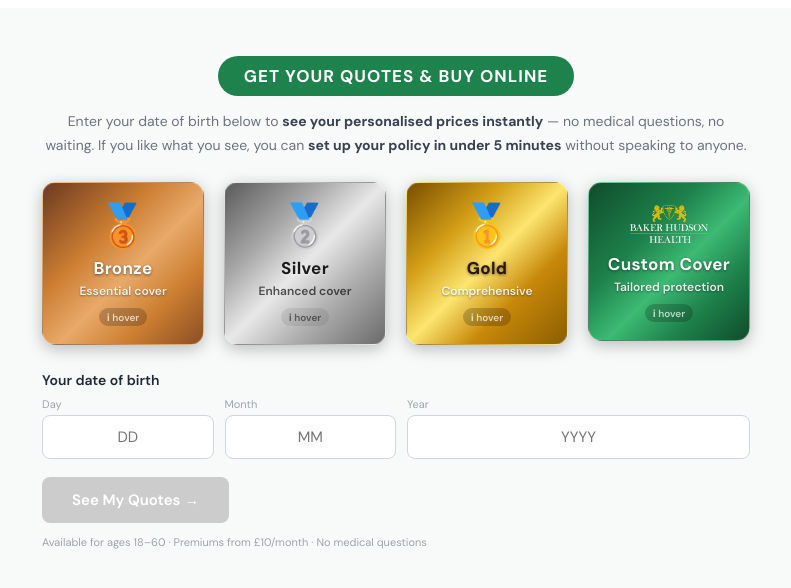
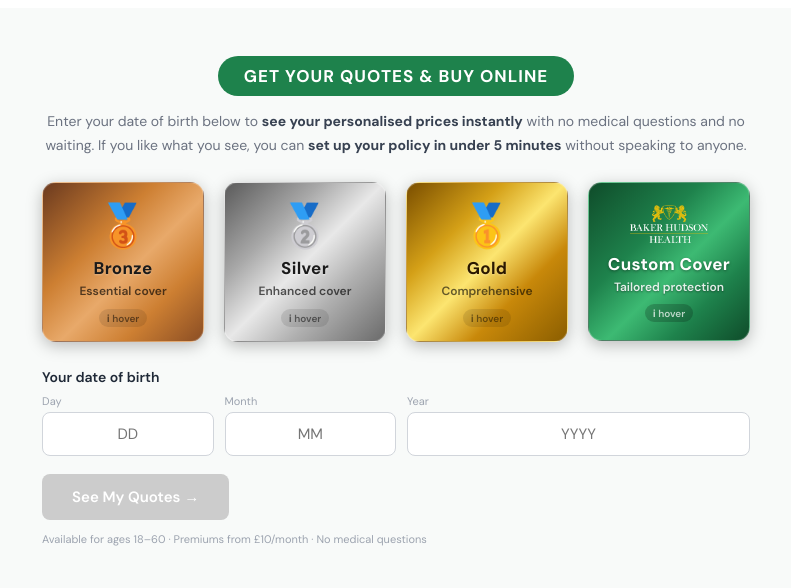
Before and after one commit to mgriffiths5000/Friendly-Shield, a React (Vite) app: page / in a window 1280 px wide. Shown: the top 588 px of the page, without its empty margins (244-1035 px from the left). Built offline with nearby package versions, Linux system fonts and the light colour scheme.

Commit message:
Update App.jsx

```diff
--- a/src/App.jsx
+++ b/src/App.jsx
@@ -797,7 +797,7 @@ const CustomCoverTooltip = ({ style = {} }) => {
 const TierCard = ({ icon, tier, sub }) => {
   const [hovered, setHovered] = useState(false);
   const btnRef = useRef(null);
-  const [tipPos, setTipPos] = useState({ top: 0, left: 0, _flipped: false });
+  const [tipPos, setTipPos] = useState({ top: 0, left: 0, _flipped: false, _caretLeft: 0 });
   const TOOLTIP_W = 240;
   const TOOLTIP_H = 280;
   const handleEnter = () => {
@@ -807,62 +807,47 @@ const TierCard = ({ icon, tier, sub }) => {
       const idealLeft = anchorCentreX - TOOLTIP_W / 2;
       const left = Math.max(8, Math.min(idealLeft, window.innerWidth - TOOLTIP_W - 8));
       const wouldClip = r.bottom + TOOLTIP_H + 8 > window.innerHeight;
-      setTipPos({
-        top: wouldClip ? r.top - TOOLTIP_H - 8 : r.bottom + 8,
-        left,
-        _flipped: wouldClip,
-        _caretLeft: anchorCentreX,
-      });
+      setTipPos({ top: wouldClip ? r.top - TOOLTIP_H - 8 : r.bottom + 8, left, _flipped: wouldClip, _caretLeft: anchorCentreX });
     }
     setHovered(true);
   };
+  // Bronze gets dark text to match Silver and Gold readability
+  const textColor = tier === "Silver" ? "#1a1a1a" : tier === "Gold" ? "#2a1800" : "#1a1a1a";
+  const subColor  = tier === "Silver" ? "rgba(0,0,0,0.65)" : tier === "Gold" ? "rgba(0,0,0,0.6)" : "rgba(0,0,0,0.65)";
+  const hintColor = tier === "Silver" ? "rgba(0,0,0,0.5)" : tier === "Gold" ? "rgba(0,0,0,0.45)" : "rgba(0,0,0,0.5)";
+  const hintBg    = "rgba(0,0,0,0.1)";
+  const shadow    = tier === "Silver" ? "0 1px 2px rgba(255,255,255,0.6)" : "0 1px 2px rgba(255,255,255,0.3)";
   return (
     <div
       ref={btnRef}
       onMouseEnter={handleEnter}
       onMouseLeave={() => setHovered(false)}
+      onTouchStart={e => { e.preventDefault(); hovered ? setHovered(false) : handleEnter(); }}
       style={{
         background: METALLIC_GRAD[tier],
         borderRadius: 14,
-        padding: "22px 12px 18px",
+        padding: "22px 12px 14px",
         textAlign: "center",
         cursor: "default",
         boxShadow: "0 4px 16px rgba(0,0,0,0.25)",
         border: "1px solid rgba(255,255,255,0.25)",
+        display: "flex",
+        flexDirection: "column",
+        alignItems: "center",
       }}
     >
       <div style={{ fontSize: 42, marginBottom: 10, lineHeight: 1 }}>{icon}</div>
-      <div style={{
-        fontSize: 17,
-        fontWeight: 800,
-        color: METALLIC_TEXT[tier],
-        textShadow: tier === "Silver" ? "0 1px 2px rgba(255,255,255,0.6)" : "0 1px 3px rgba(0,0,0,0.5)",
-        marginBottom: 4,
-        letterSpacing: "0.02em",
-      }}>
+      <div style={{ fontSize: 17, fontWeight: 800, color: textColor, textShadow: shadow, marginBottom: 4, letterSpacing: "0.02em" }}>
         {tier}
       </div>
-      <div style={{
-        fontSize: 12,
-        fontWeight: 600,
-        color: tier === "Silver" ? "rgba(0,0,0,0.65)" : "rgba(255,255,255,0.88)",
-        textShadow: tier === "Silver" ? "none" : "0 1px 2px rgba(0,0,0,0.4)",
-        marginBottom: 6,
-      }}>
+      <div style={{ fontSize: 12, fontWeight: 600, color: subColor, marginBottom: 0, flex: 1 }}>
         {sub}
       </div>
-      <div style={{
-        display: "inline-block",
-        fontSize: 10,
-        fontWeight: 600,
-        color: tier === "Silver" ? "rgba(0,0,0,0.5)" : "rgba(255,255,255,0.7)",
-        background: tier === "Silver" ? "rgba(0,0,0,0.08)" : "rgba(0,0,0,0.2)",
-        borderRadius: 999,
-        padding: "2px 8px",
-      }}>
+      {/* Hint badge pinned to bottom, aligned across all cards */}
+      <div style={{ marginTop: 10, display: "inline-block", fontSize: 10, fontWeight: 600, color: hintColor, background: hintBg, borderRadius: 999, padding: "2px 8px" }}>
         ℹ <span className="fs-tap-hint" />
       </div>
-      {hovered && <BenefitTooltip tier={tier} style={{ top: tipPos.top, left: tipPos.left, _flipped: tipPos._flipped }} />}
+      {hovered && <BenefitTooltip tier={tier} style={{ top: tipPos.top, left: tipPos.left, _flipped: tipPos._flipped, _caretLeft: tipPos._caretLeft }} />}
     </div>
   );
 };
@@ -1304,7 +1289,7 @@ export default function FriendlyShieldForm() {
             <p style={{ color: "#6B7280", fontSize: 14, margin: 0, lineHeight: 1.7 }}>
               Enter your date of birth below to{" "}
               <strong style={{ color: "#374151" }}>see your personalised prices instantly</strong>
-              {" "}— no medical questions, no waiting. If you like what you see, you can{" "}
+              {" "}with no medical questions and no waiting. If you like what you see, you can{" "}
               <strong style={{ color: "#374151" }}>set up your policy in under 5 minutes</strong>
               {" "}without speaking to anyone.
             </p>
@@ -2038,8 +2023,8 @@ export default function FriendlyShieldForm() {
         .fs-label { font-size: 14px; }
         .fs-q { font-size: 20px; }
         .fs-consent-box { font-size: 13px; max-height: 180px; }
-        .fs-outer { padding: 16px; }
-        .fs-card { border-radius: 16px; max-width: 520px; margin: 0 auto; }
+        .fs-outer { padding: 0; }
+        .fs-card { border-radius: 0; max-width: 100%; margin: 0; box-shadow: none !important; }
         .fs-content { padding: 22px 22px 32px; }
         .fs-brand-title { font-size: 14px; }
         .fs-brand-sub { font-size: 10px; }
```
